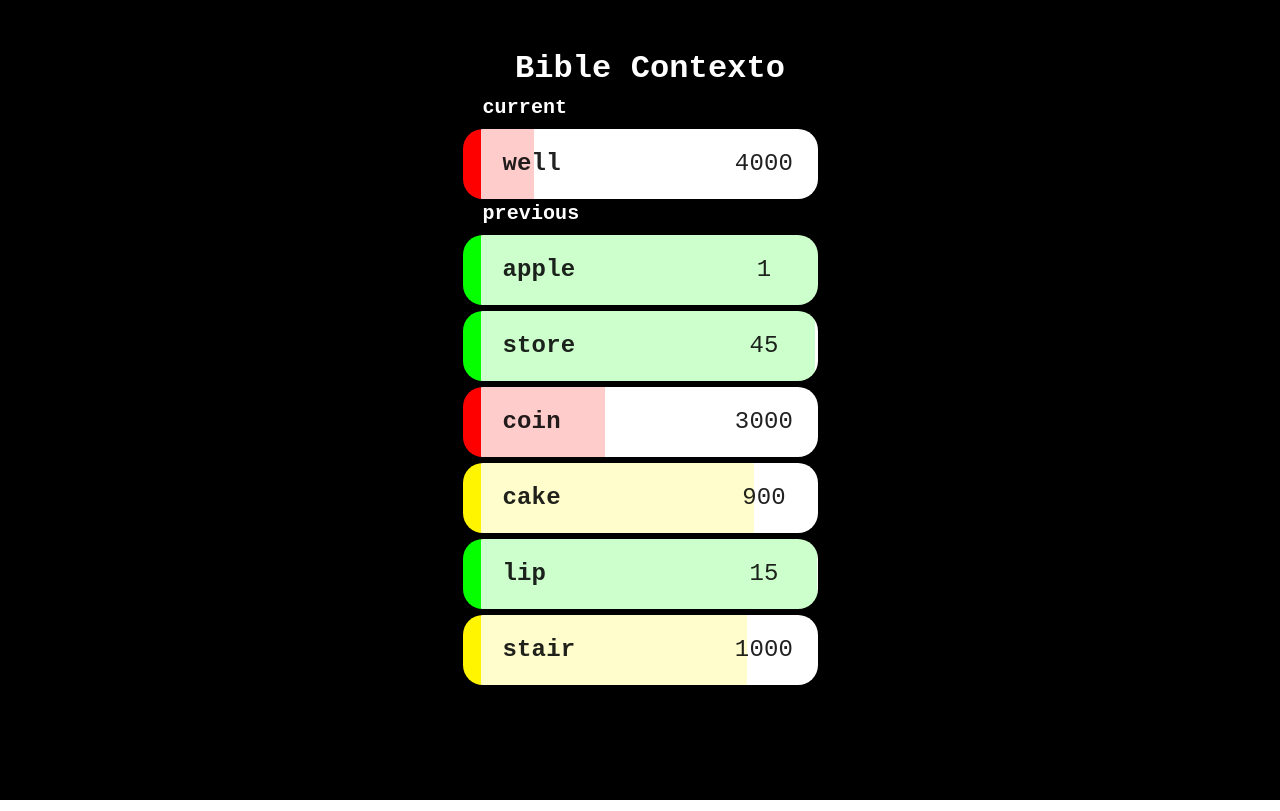
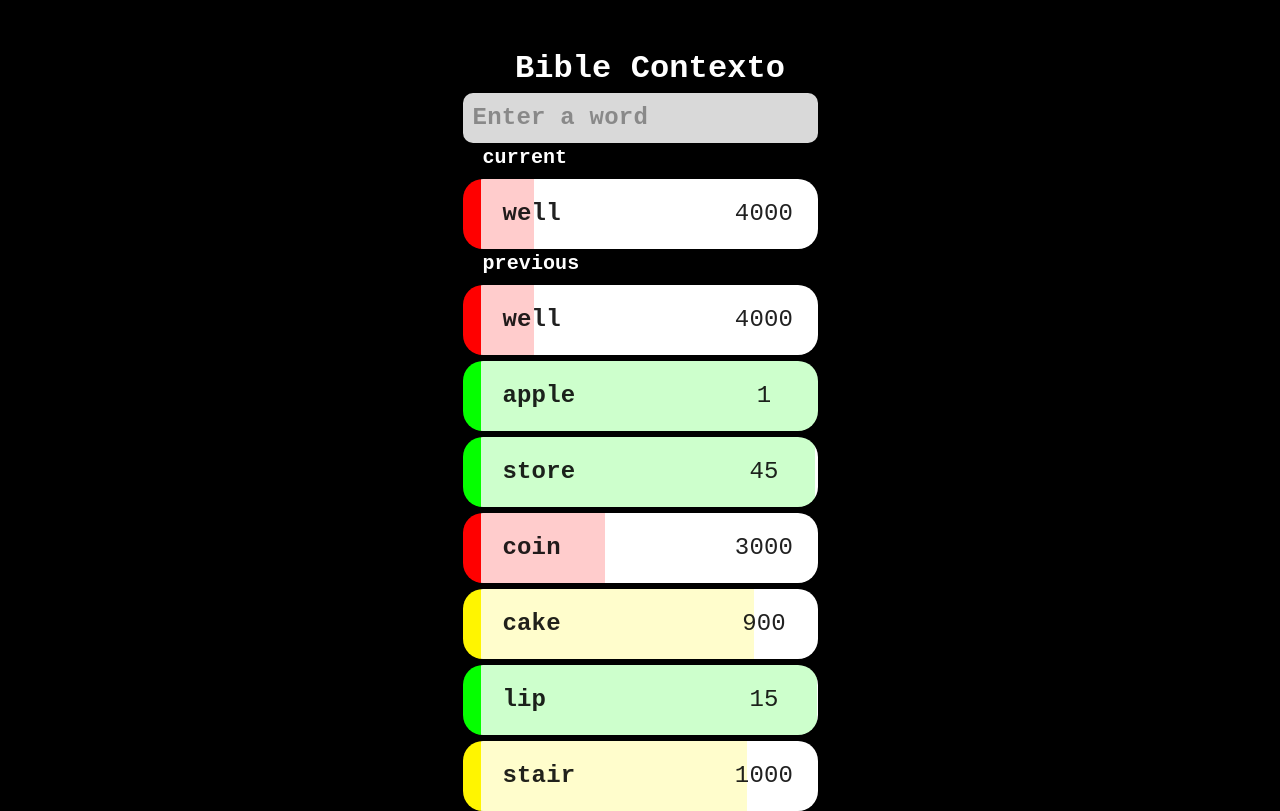
Before and after one commit to busy-birdCAGe/bible-contexto-frontend, a React (Vite) app: page / in a window 1280 px wide. Built offline with nearby package versions, Linux system fonts and the light colour scheme.

Commit message:
created Guess input component

```diff
--- a/src/assets/pages/GamePage.tsx
+++ b/src/assets/pages/GamePage.tsx
@@ -3,6 +3,7 @@ import SectionHeader from "../../components/SectionHeader";
 import Guesses from "../../components/Guesses";
 import mockGuessData from "../../mockGuessData.json";
 import Title from "../../components/Title";
+import GuessInput from "../../components/GuessInput";
 
 const GamePage = () => {
   const current = [
@@ -15,6 +16,7 @@ const GamePage = () => {
   return (
     <Box sx={{ mt: "45px" }}>
       <Title title="Bible Contexto" />
+      <GuessInput />
       <SectionHeader title="current" />
       <Guesses guesses={current} />
       <SectionHeader title="previous" />
--- /dev/null
+++ b/src/components/GuessInput.tsx
@@ -0,0 +1,27 @@
+import Input from "@mui/material/Input";
+
+interface GuessInputProps {
+  guess?: string;
+}
+
+const GuessInput = ({ guess }: GuessInputProps) => {
+  return (
+    <Input
+    disableUnderline={true}
+    placeholder={"Enter a word"}
+      sx={{
+        pl:"10px",
+        width: "355px",
+        height: "50px",
+        // color: "white",
+        bgcolor: "rgba(217, 217, 217, 1)",
+        borderRadius: "10px",
+        fontFamily: "monospace",
+        fontSize: 24,
+        fontWeight: "700",
+      }}
+    />
+  );
+};
+
+export default GuessInput;
--- a/src/mockGuessData.json
+++ b/src/mockGuessData.json
@@ -1,4 +1,8 @@
 [
+    {
+        "number": 4000,
+        "word": "well"
+      },
     {
       "number": 1,
       "word": "apple"
```
